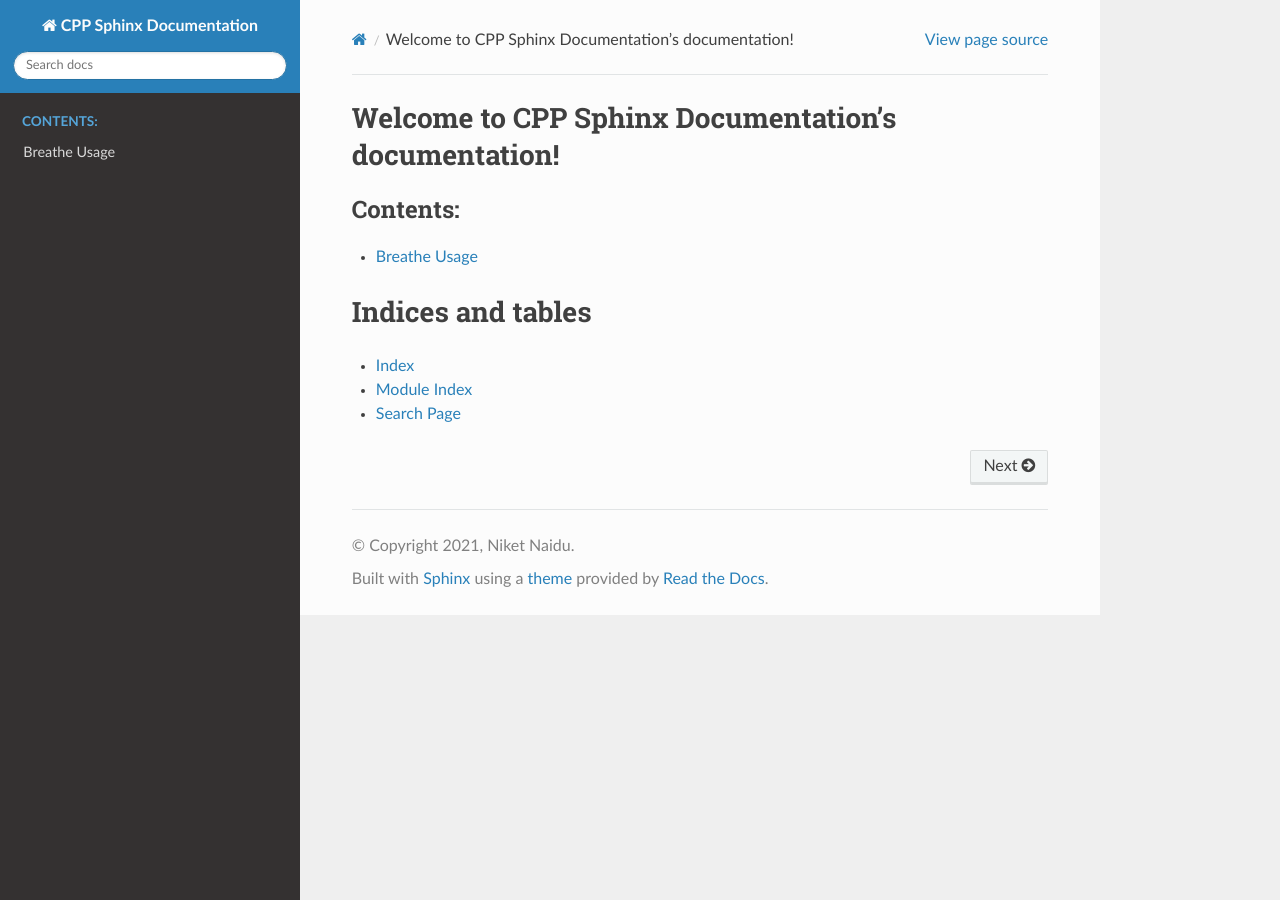
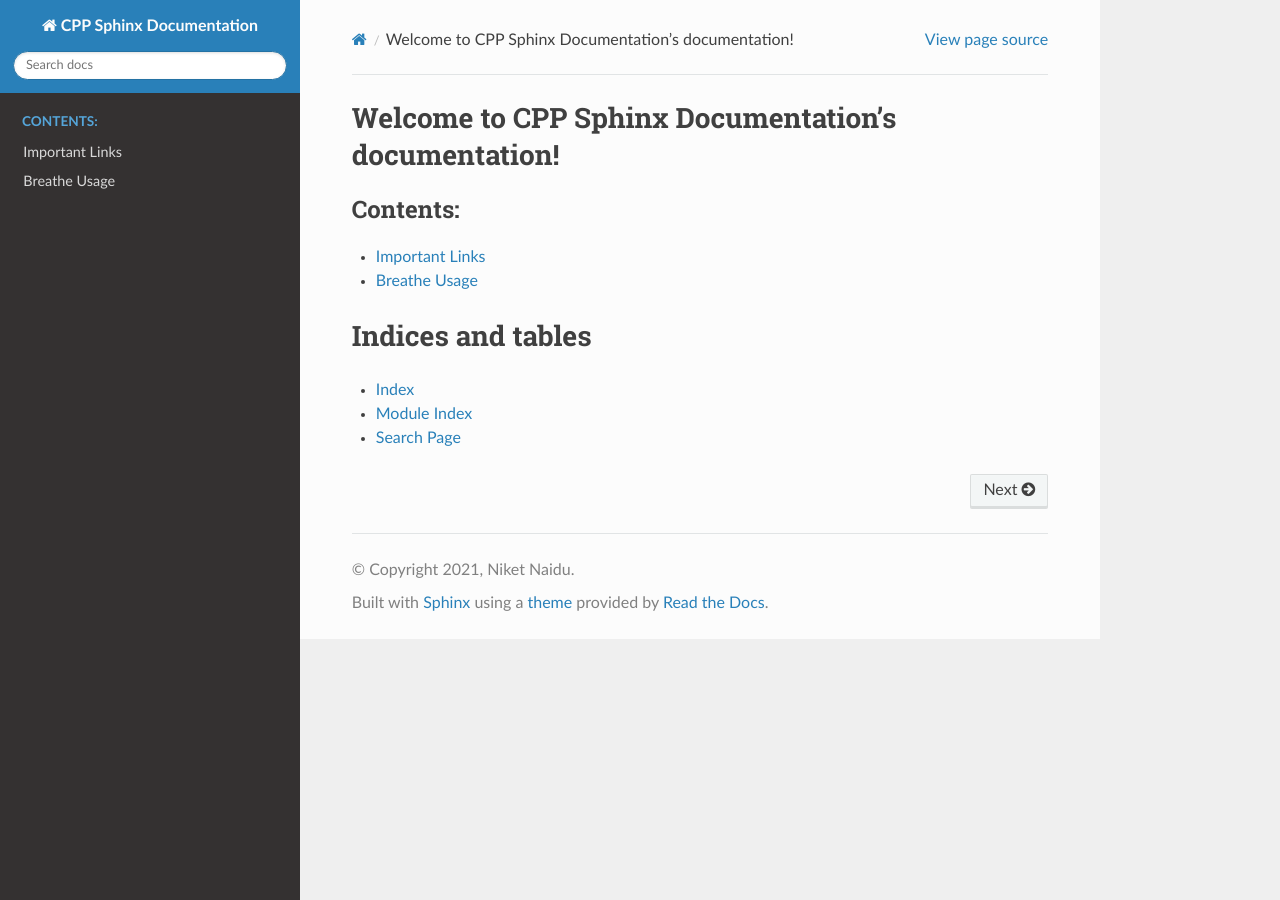
Before and after one commit to coder137/cpp_sphinx_documentation, a Sphinx documentation site: the page built from docs/source/index.rst, in a window 1280 px wide. Built offline with Sphinx 7.4.7 and the Read the Docs theme 2.0.0, drawn with Linux system fonts in a browser that asks for light colours.

Commit message:
Added Important Links page

```diff
--- a/docs/source/index.rst
+++ b/docs/source/index.rst
@@ -10,6 +10,7 @@ Welcome to CPP Sphinx Documentation's documentation!
    :maxdepth: 2
    :caption: Contents:
 
+   pages/important_links
    pages/source
 
 Indices and tables
--- /dev/null
+++ b/docs/source/pages/important_links.rst
@@ -0,0 +1,2 @@
+Important Links
+===============
```
